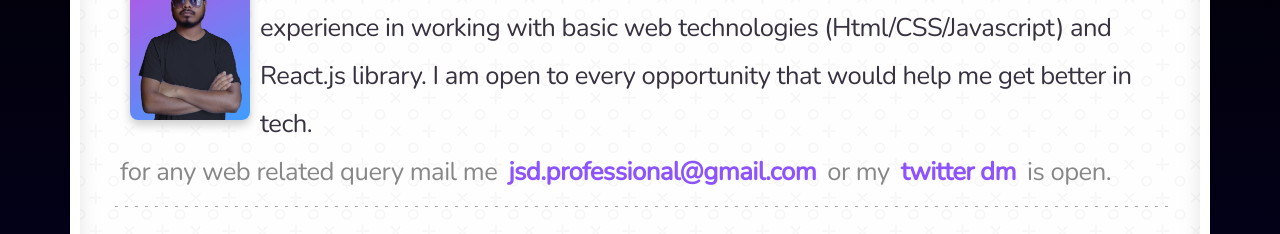
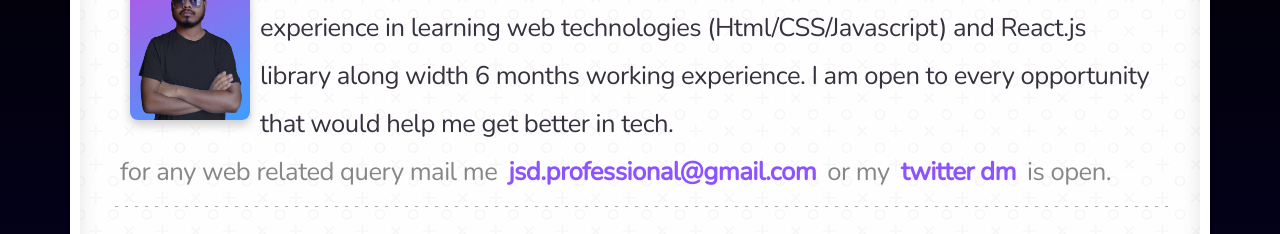
Before and after one commit to jitusd9/jitu, a plain HTML site: page index.html in a window 1280 px wide. Shown: the part 229-463 px from the top of the page. Drawn offline with nearby package versions, Linux system fonts and the light colour scheme.

Commit message:
change: just updated bio

```diff
--- a/index.html
+++ b/index.html
@@ -46,8 +46,8 @@
 								<img src="./img/jitu/my-photo.jpg" alt="profile photo">
 							</div>
 							<p class="text-center">I'm <strong>Jitendra Dhurvey</strong>,
-								a self-taught developer with more than 2 years of experience in working with basic web technologies (Html/CSS/Javascript)
-								and React.js library.	I am open to every opportunity that would help me get better in tech.
+								a self-taught developer with more than 2 years of experience in learning web technologies (Html/CSS/Javascript)
+								and React.js library along width 6 months working experience.	I am open to every opportunity that would help me get better in tech.
 							</p>
 
 
```
